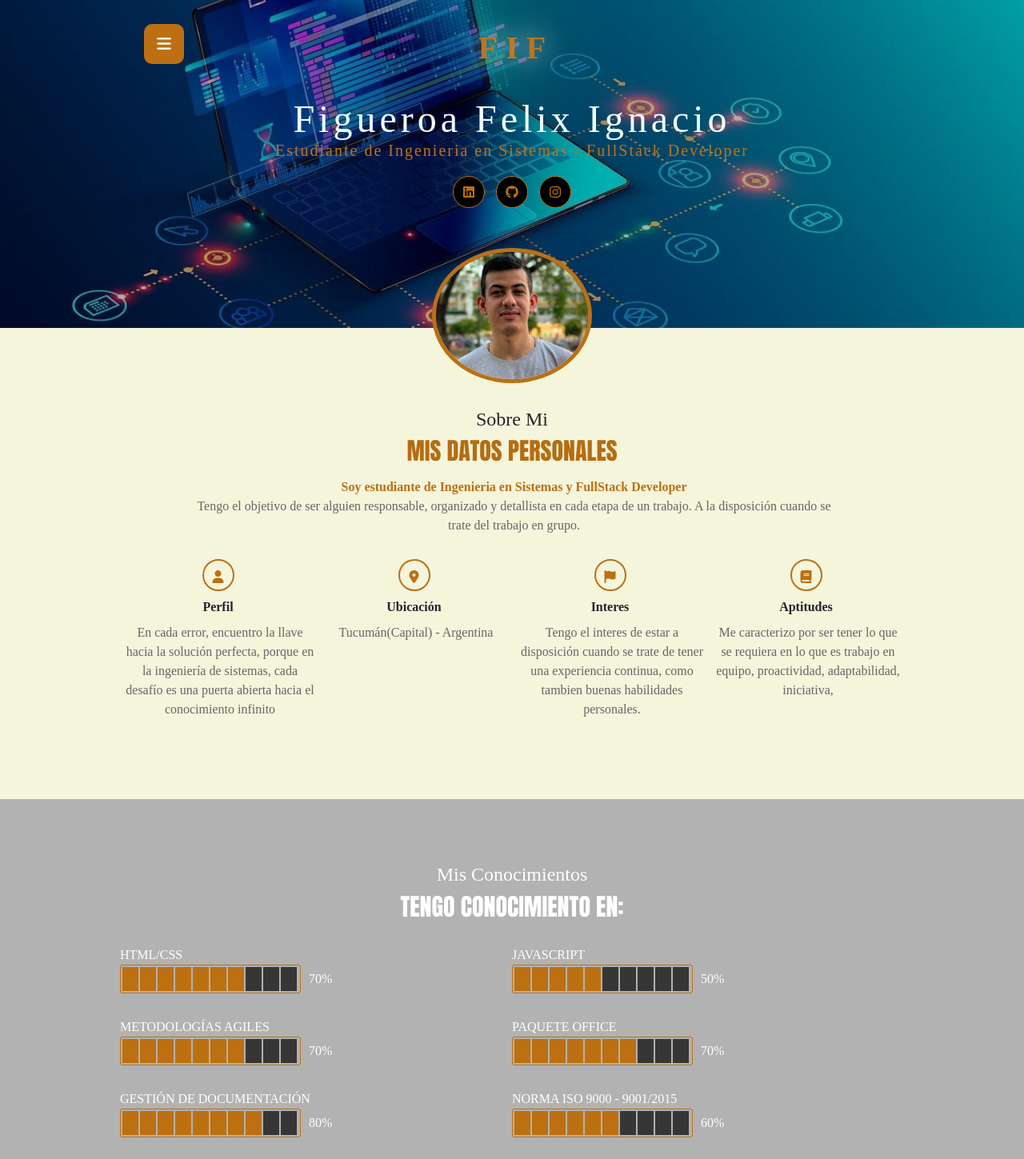
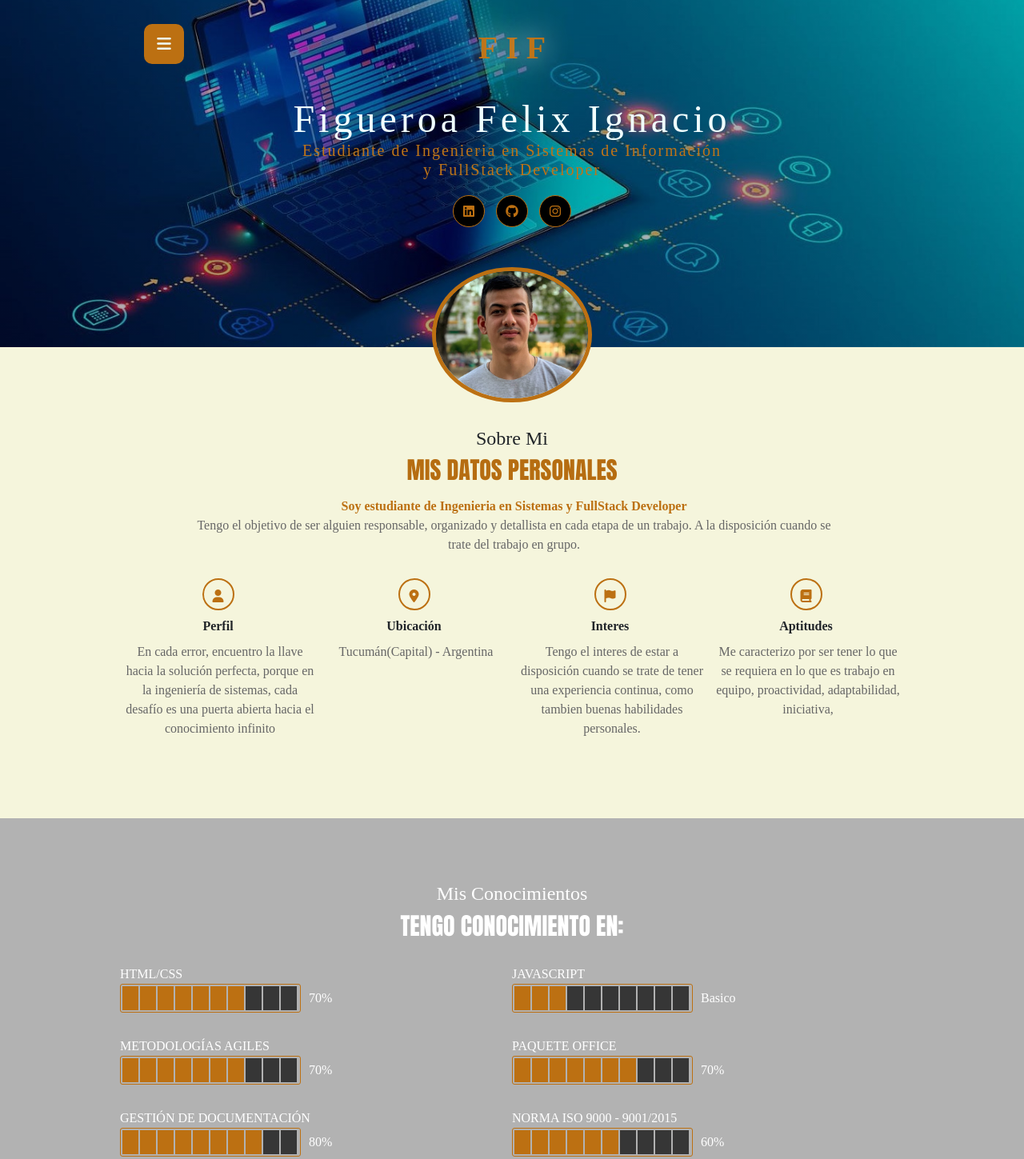
Before and after one commit to felix9941/CV-Figueroa-Felix-, a plain HTML site: page index.html in a window 1280 px wide. Shown: the top 1449 px of the page at 80% size. Drawn offline with nearby package versions, Linux system fonts and the light colour scheme; a web font is replaced by a local one.

Commit message:
cambios en procentaje de JS y Titulo

```diff
--- a/JS/index.js
+++ b/JS/index.js
@@ -63,7 +63,7 @@ function efectoConocimientos() {
     }, 100);
 
     const intervalJavascript = setInterval(function () {
-      pintarBarra(javascript, 5, 1, intervalJavascript);
+      pintarBarra(javascript, 3, 1, intervalJavascript);
     }, 100);
 
     const intervalMetAgil = setInterval(function () {
--- a/index.html
+++ b/index.html
@@ -57,7 +57,10 @@
         </header>
         <div class="info">
           <h1>Figueroa Felix Ignacio</h1>
-          <h2>Estudiante de Ingenieria en Sistemas - FullStack Developer</h2>
+          <h2>
+            Estudiante de Ingenieria en Sistemas de Información <br />
+            y FullStack Developer
+          </h2>
           <div class="redes">
             <a
               href="https://www.linkedin.com/in/felix-figueroa-b944b11b3/"
@@ -150,7 +153,7 @@
             <span>JAVASCRIPT</span>
             <div class="cont-barra">
               <div class="barra" id="javascript"></div>
-              <span>50%</span>
+              <span>Basico</span>
             </div>
           </div>
         </div>
@@ -473,7 +476,7 @@
       </div>
     </section>
     <footer>
-      <p>@Copyright - 2023 Design By Felix Figueroa</p>
+      <p><strong>@Copyright - 2023 Design By Felix Figueroa</strong></p>
     </footer>
     <script src="./JS/index.js"></script>
     <script
```
